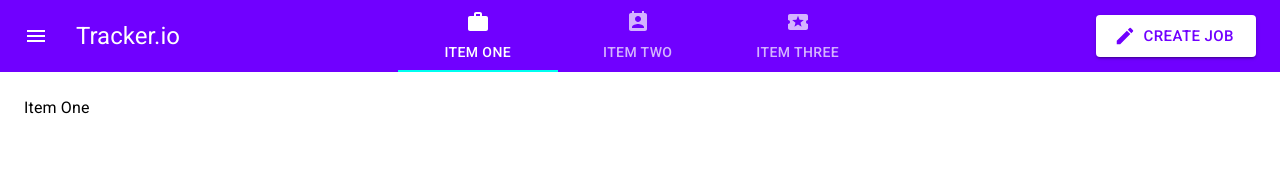
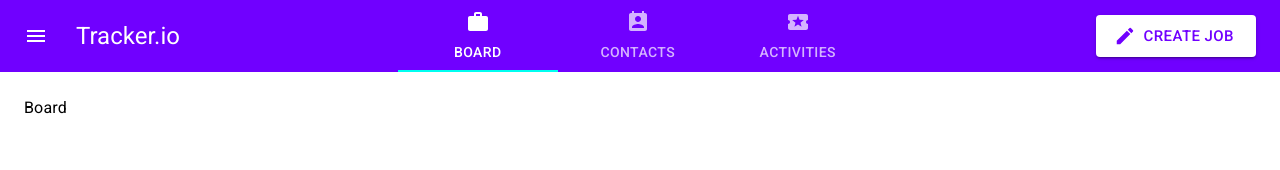
Before and after one commit to alexvision26/career-tracker, a React (Create React App) app in the folder tracker-app/: page /dashboard in a window 1280 px wide. Shown: the top 170 px of the page. Built offline with nearby package versions, Linux system fonts and the light colour scheme.

Commit message:
fixed packagejson file for missing dependency for deployment

```diff
--- a/tracker-app/package.json
+++ b/tracker-app/package.json
@@ -12,6 +12,7 @@
     "node-sass": "^4.14.1",
     "react": "^17.0.1",
     "react-dom": "^17.0.1",
+    "react-router-dom": "^5.2.0",
     "react-scripts": "4.0.0",
     "web-vitals": "^0.2.4"
   },
--- a/tracker-app/src/components/Dashboard.jsx
+++ b/tracker-app/src/components/Dashboard.jsx
@@ -112,14 +112,14 @@ const Dashboard = () => {
                 onChange={handleChange}
                 aria-label="simple tabs example"
               >
-                <Tab label="Item One" icon={<WorkIcon />} {...a11yProps(0)} />
+                <Tab label="Board" icon={<WorkIcon />} {...a11yProps(0)} />
                 <Tab
-                  label="Item Two"
+                  label="Contacts"
                   icon={<PermContactCalendarIcon />}
                   {...a11yProps(1)}
                 />
                 <Tab
-                  label="Item Three"
+                  label="Activities"
                   icon={<LocalActivityIcon />}
                   {...a11yProps(2)}
                 />
@@ -138,13 +138,13 @@ const Dashboard = () => {
           </AppBar>
 
           <TabPanel value={value} index={0}>
-            Item One
+            Board
           </TabPanel>
           <TabPanel value={value} index={1}>
-            Item Two
+            Contacts
           </TabPanel>
           <TabPanel value={value} index={2}>
-            Item Three
+            Activities
           </TabPanel>
         </div>
       </div>
```
Also changed, not shown: 2 other files (tests, documents, lock files or other folders).
